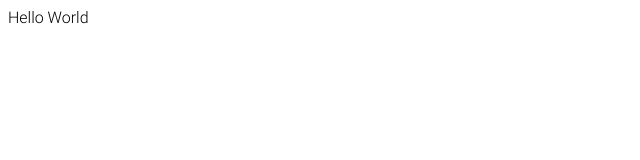
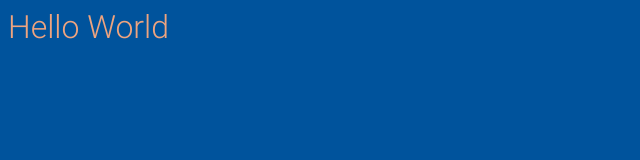
Before and after one commit to mitchelldirt/todo-list, a website built with webpack: page dist/index.html in a window 1280 px wide. Shown: the whole page, without its empty margins (0-640 px from the left). Built offline with Linux system fonts and the light colour scheme.

Commit message:
Color variables have been added to CSS

```diff
--- a/src/styles.css
+++ b/src/styles.css
@@ -20,8 +20,16 @@
     --title: "roboto-title";
     --headers: "roboto-headers";
     --text: "roboto-text";
+    --light: #EEA47F;
+    --dark: #00539C;
 }
 
 p {
     font-family: var(--text);
+    color: var(--light);
+    font-size: 2em;
 }
+
+body {
+  background-color: var(--dark);
+}
```
Also changed, not shown: dist/main.js.
